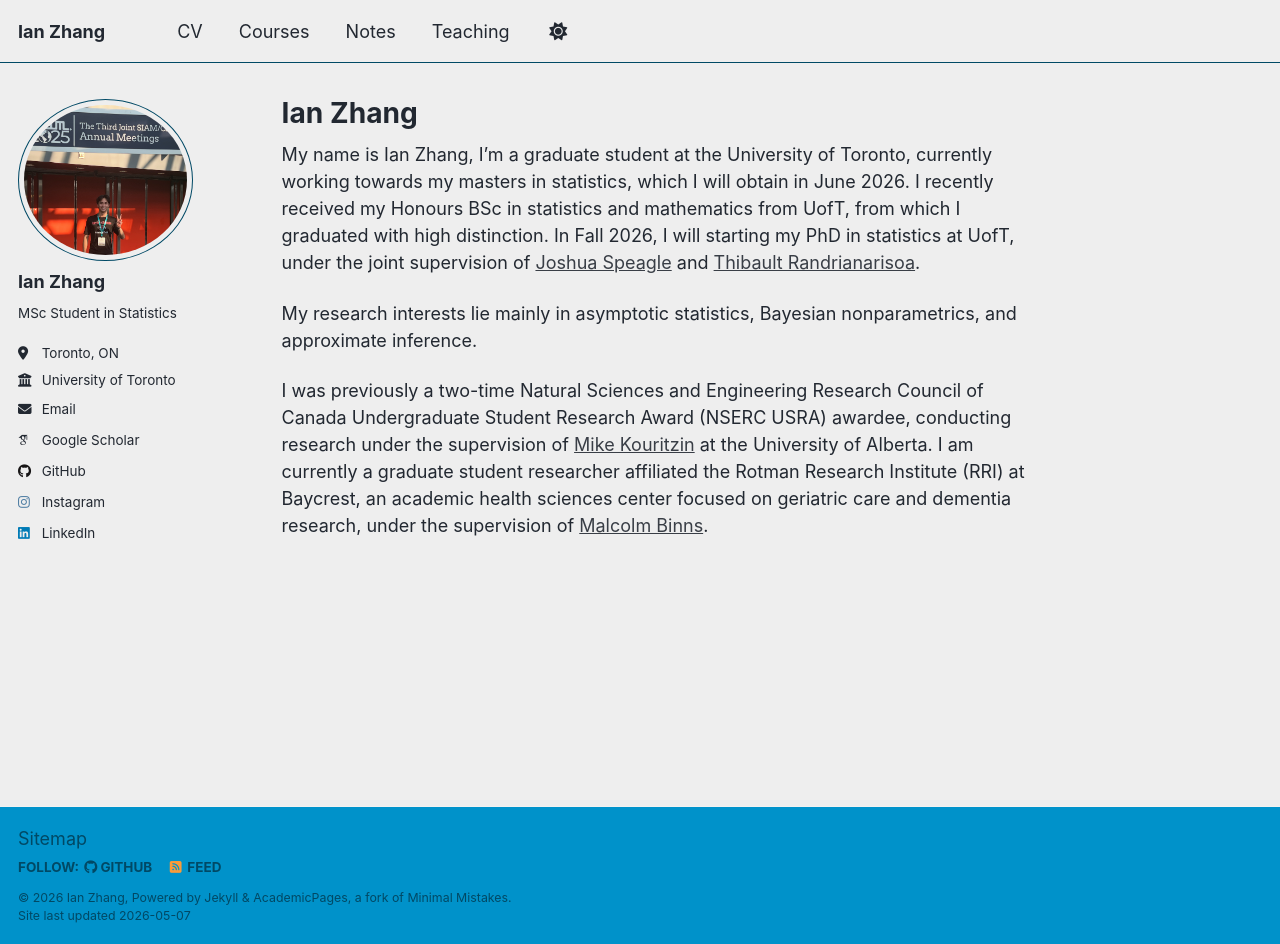
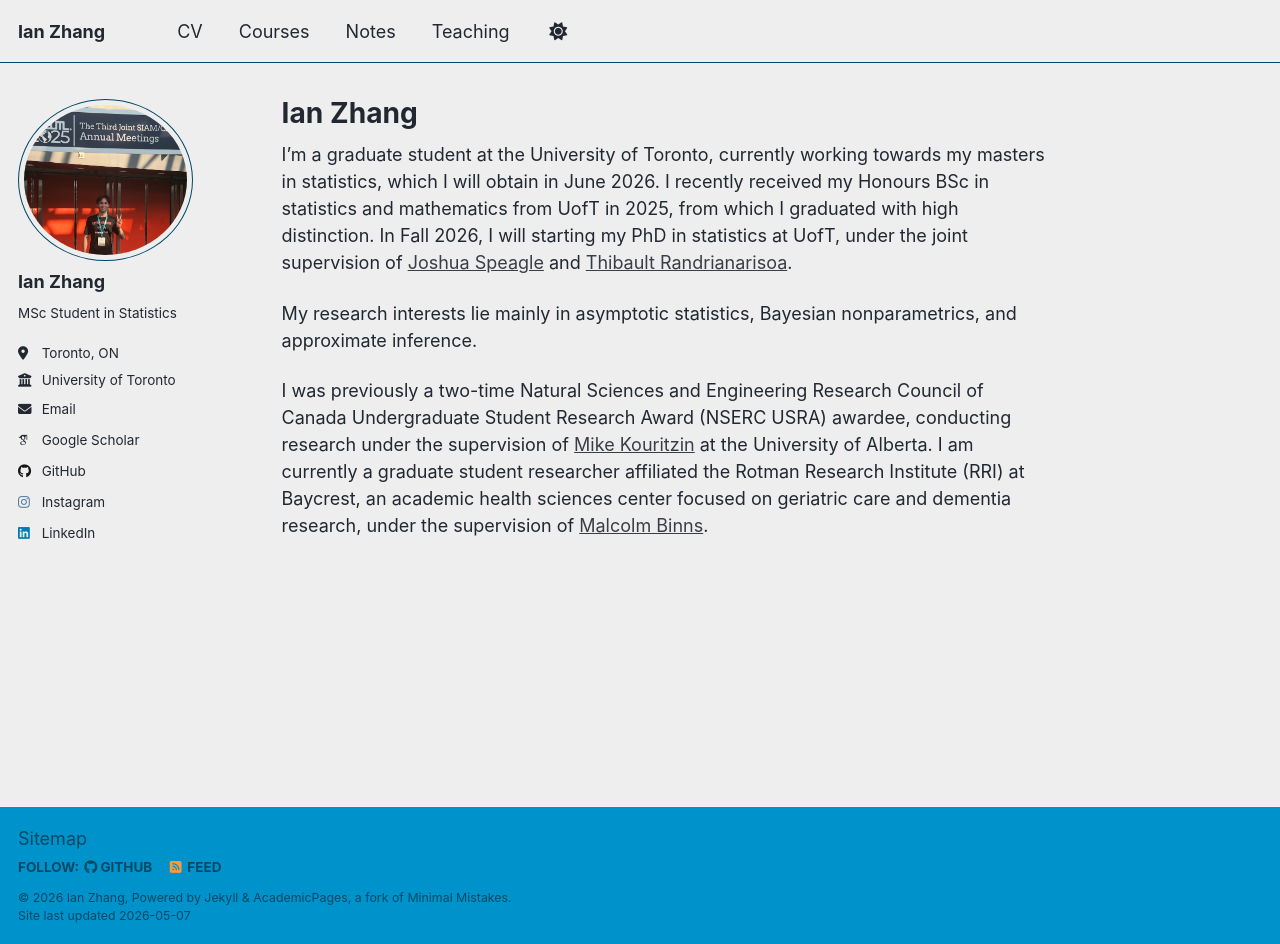
Before and after one commit to IanZhang42/ianwebsite, a Jekyll site: the page built from _pages/about.md, in a window 1280 px wide and 944 px high. Built offline with Jekyll 4.4.1, drawn with Linux system fonts in a browser that asks for light colours; some web fonts are replaced; a script that is not in the unit is left out.

Commit message:
Update about.md

```diff
--- a/_pages/about.md
+++ b/_pages/about.md
@@ -7,7 +7,7 @@ redirect_from:
   - /about.html
 ---
 
-My name is Ian Zhang, I'm a graduate student at the University of Toronto, currently working towards my masters in statistics, which I will obtain in June 2026. I recently received my Honours BSc in statistics and mathematics from UofT, from which I graduated with high distinction. In Fall 2026, I will starting my PhD in statistics at UofT, under the joint supervision of [Joshua Speagle](https://joshspeagle.com/) and [Thibault Randrianarisoa](https://thibaultrandrianarisoa.netlify.app/).
+I'm a graduate student at the University of Toronto, currently working towards my masters in statistics, which I will obtain in June 2026. I recently received my Honours BSc in statistics and mathematics from UofT in 2025, from which I graduated with high distinction. In Fall 2026, I will starting my PhD in statistics at UofT, under the joint supervision of [Joshua Speagle](https://joshspeagle.com/) and [Thibault Randrianarisoa](https://thibaultrandrianarisoa.netlify.app/).
 
 My research interests lie mainly in asymptotic statistics, Bayesian nonparametrics, and approximate inference.
 
```
